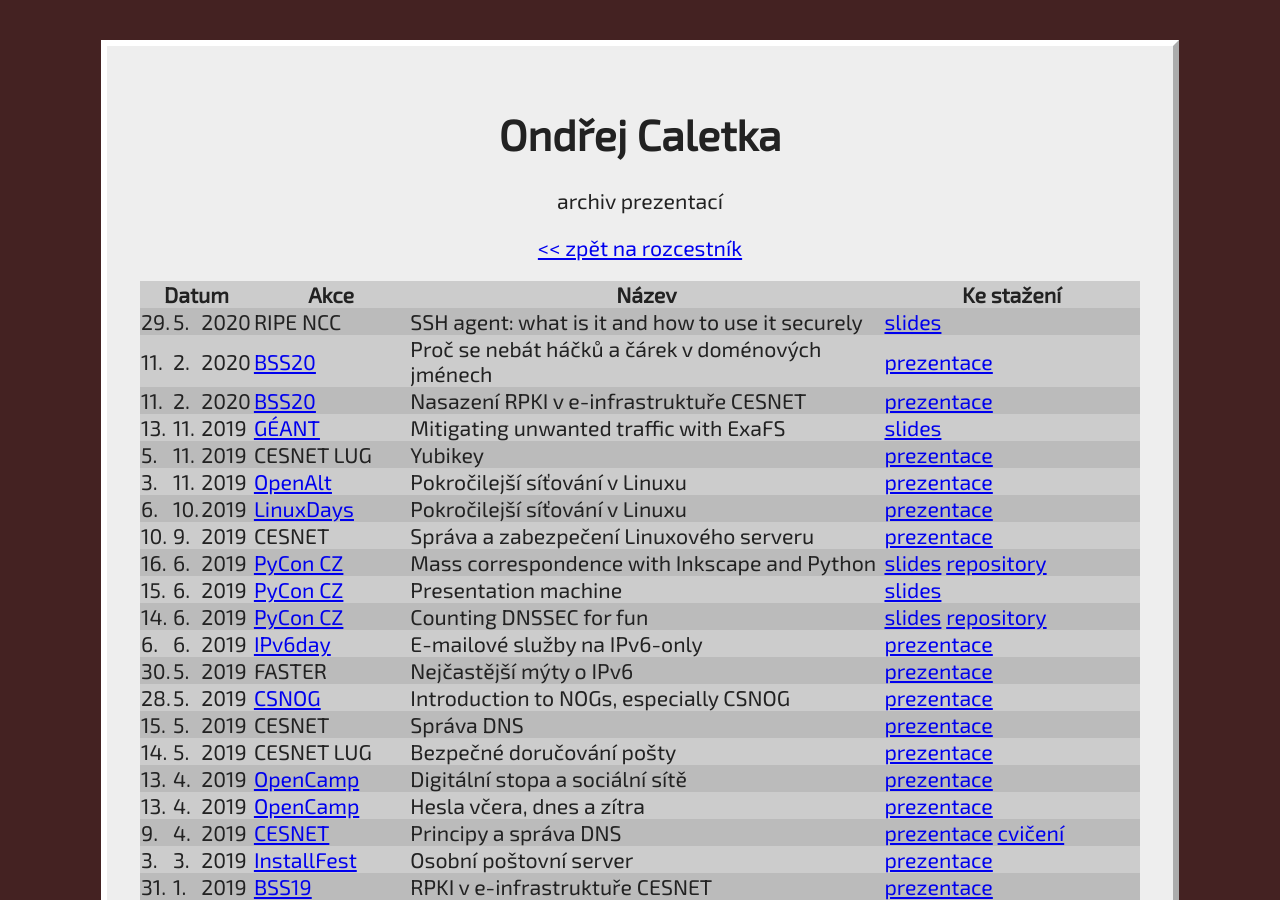
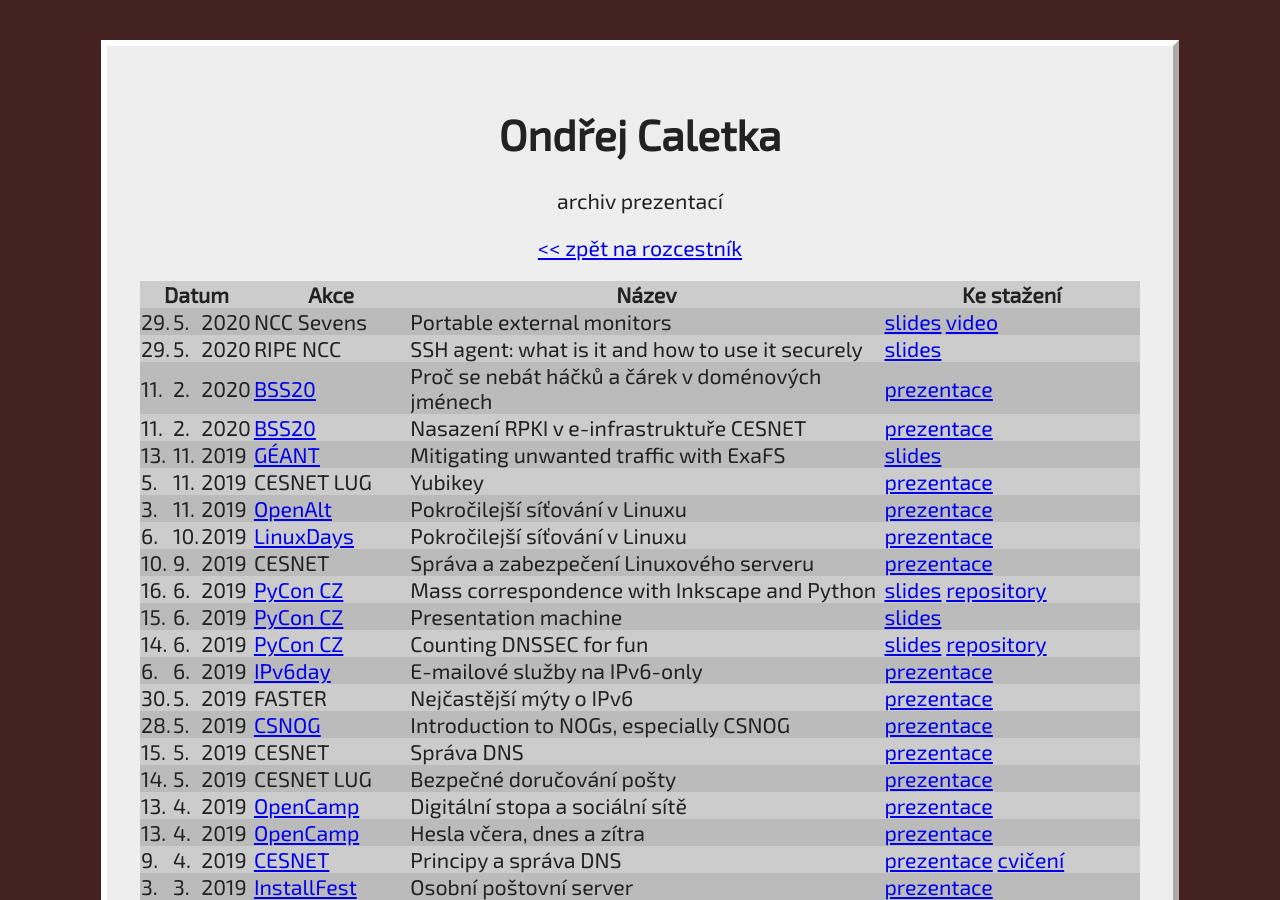
Before and after one commit to oskar456/caletka-cz, a Jekyll site: the page built from slidy.html, in a window 1280 px wide and 900 px high. Built offline with Jekyll 4.4.1, drawn with Linux system fonts in a browser that asks for light colours.

Commit message:
slidy NCC sevens

```diff
--- a/_data/slidy.yaml
+++ b/_data/slidy.yaml
@@ -1,3 +1,13 @@
+- date: 2020-05-29
+  event: NCC Sevens
+  title: "Portable external monitors"
+  lang: en
+  links:
+     - link: slides
+       href: /dl/slidy/20200603-NCCSevens-Portable_external_monitors.pdf
+     - link: video
+       href: https://youtu.be/7mzBEUteTBQ
+
 - date: 2020-05-29
   event: RIPE NCC
   title: "SSH agent: what is it and how to use it securely"
```
